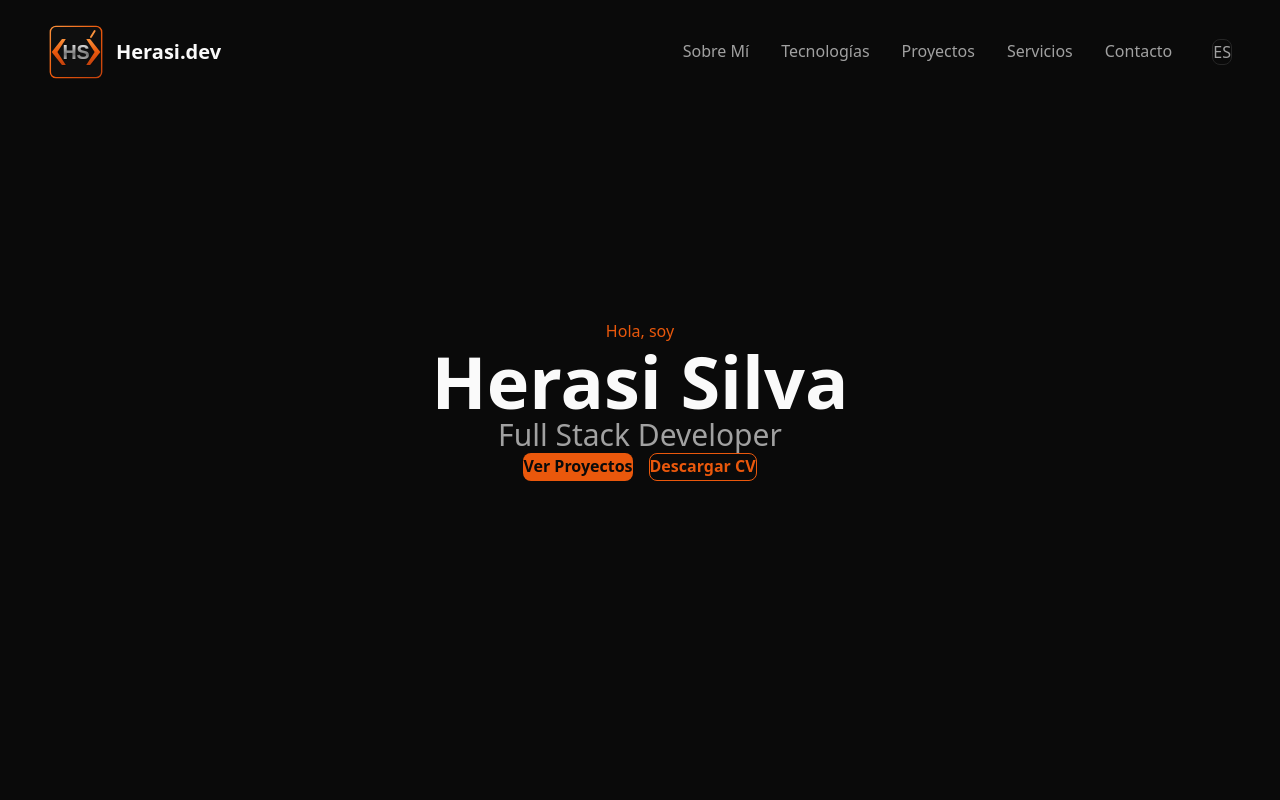
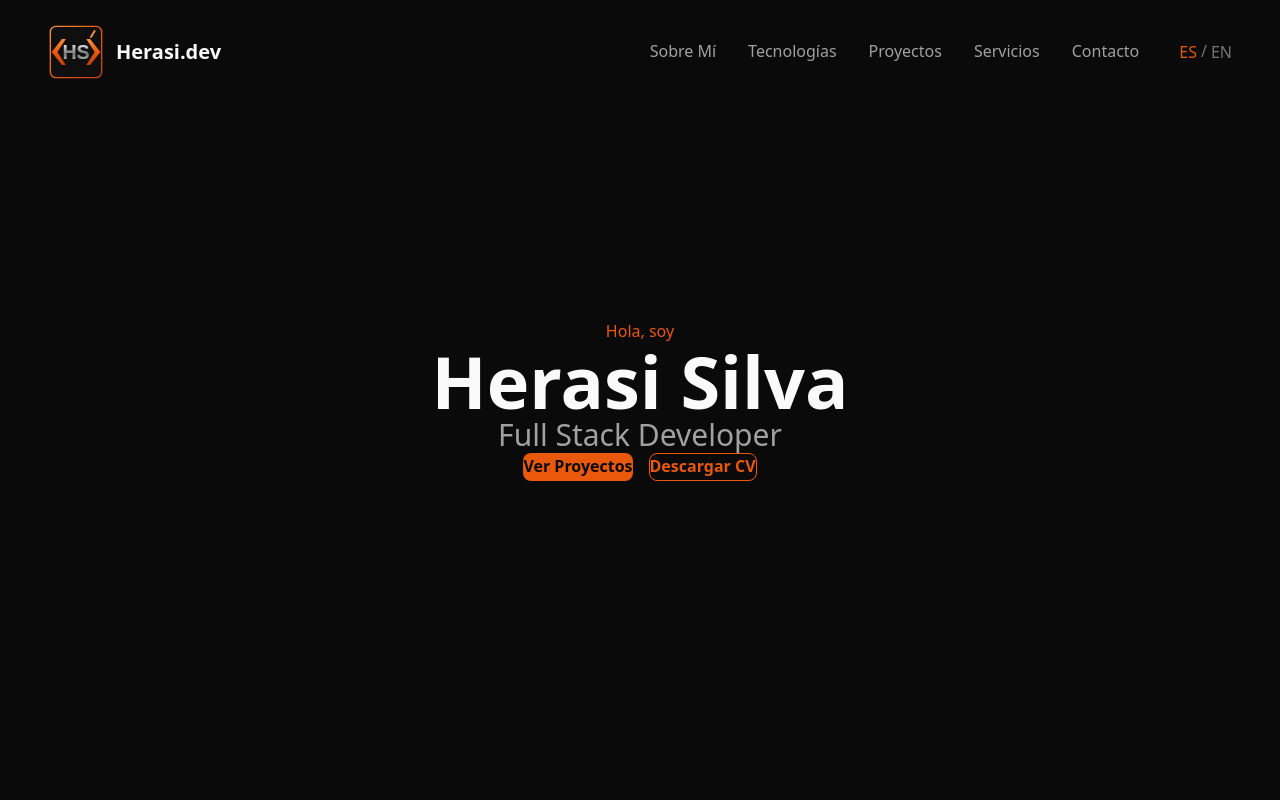
Before and after one commit to Hersil23/fullstack-portfolio, a Next.js app: page / in a window 1280 px wide. Shown: the top 800 px of the page. Built offline with nearby package versions, Linux system fonts and the light colour scheme.

Commit message:
feat: navbar completo con selector de idioma minimalista ES/EN

```diff
--- a/src/components/layout/Navbar.tsx
+++ b/src/components/layout/Navbar.tsx
@@ -16,15 +16,8 @@ import { navigation } from "@/data/content";
 // TIPOS
 // ============================================================================
 
-/**
- * Idiomas disponibles en la aplicación
- * @typedef {"es" | "en"} Language
- */
 type Language = "es" | "en";
 
-/**
- * Textos del navbar por idioma
- */
 const navTexts = {
   es: {
     about: "Sobre Mí",
@@ -46,95 +39,39 @@ const navTexts = {
 // COMPONENTE PRINCIPAL
 // ============================================================================
 
-/**
- * Navbar principal de la aplicación
- * @description Navegación responsive
- * @returns {JSX.Element} Componente de navegación
- */
 export default function Navbar() {
-  // ============================================================================
-  // ESTADO
-  // ============================================================================
-
-  /** Estado del menú móvil */
   const [isMenuOpen, setIsMenuOpen] = useState<boolean>(false);
-
-  /** Idioma actual */
   const [language, setLanguage] = useState<Language>("es");
-
-  /** Estado de scroll para efecto de fondo */
   const [isScrolled, setIsScrolled] = useState<boolean>(false);
 
-  // ============================================================================
-  // EFECTOS
-  // ============================================================================
-
-  /**
-   * Detecta el scroll para aplicar estilos al navbar
-   */
   useEffect(() => {
     const handleScroll = () => {
       setIsScrolled(window.scrollY > 20);
     };
-
     window.addEventListener("scroll", handleScroll);
     return () => window.removeEventListener("scroll", handleScroll);
   }, []);
 
-  /**
-   * Bloquea el scroll del body cuando el menú móvil está abierto
-   */
   useEffect(() => {
     if (isMenuOpen) {
       document.body.style.overflow = "hidden";
     } else {
       document.body.style.overflow = "unset";
     }
-
     return () => {
       document.body.style.overflow = "unset";
     };
   }, [isMenuOpen]);
 
-  // ============================================================================
-  // HANDLERS
-  // ============================================================================
-
-  /**
-   * Alterna el estado del menú móvil
-   */
   const toggleMenu = () => setIsMenuOpen(!isMenuOpen);
-
-  /**
-   * Cierra el menú móvil
-   */
   const closeMenu = () => setIsMenuOpen(false);
 
-  /**
-   * Alterna el idioma entre español e inglés
-   */
-  const toggleLanguage = () => {
-    setLanguage(language === "es" ? "en" : "es");
-  };
-
-  /**
-   * Obtiene el texto del navbar según el idioma actual
-   * @param {keyof typeof navTexts.es} key - Clave del texto
-   * @returns {string} Texto traducido
-   */
   const getText = (key: keyof typeof navTexts.es): string => {
     return navTexts[language][key];
   };
 
-  // ============================================================================
-  // RENDER
-  // ============================================================================
-
   return (
     <>
-      {/* ================================================================
-          NAVBAR PRINCIPAL
-          ================================================================ */}
       <nav
         className={`
           fixed z-50
@@ -143,35 +80,17 @@ export default function Navbar() {
           right-4 sm:right-6 lg:right-12
           transition-all duration-300 ease-in-out
           rounded-xl
-          ${
-            isScrolled
-              ? "bg-bg-primary/95 backdrop-blur-md shadow-lg shadow-black/20"
-              : "bg-transparent"
-          }
+          ${isScrolled ? "bg-bg-primary/95 backdrop-blur-md shadow-lg shadow-black/20" : "bg-transparent"}
         `}
       >
         <div className="flex items-center justify-between py-4 px-4 sm:px-6">
-          {/* ==============================================================
-              LOGO
-              - Mobile: 40px
-              - Tablet: 48px
-              - Desktop: 56px
-              ============================================================== */}
+          {/* LOGO */}
           <Link
             href="/"
             className="relative z-50 flex items-center gap-3 group"
             onClick={closeMenu}
           >
-            <div
-              className="
-                relative
-                w-10 h-10
-                sm:w-12 sm:h-12
-                lg:w-14 lg:h-14
-                transition-transform duration-300
-                group-hover:scale-105
-              "
-            >
+            <div className="relative w-10 h-10 sm:w-12 sm:h-12 lg:w-14 lg:h-14 transition-transform duration-300 group-hover:scale-105">
               <Image
                 src="/images/logo-herasi.svg"
                 alt="Herasi.dev Logo"
@@ -180,40 +99,19 @@ export default function Navbar() {
                 priority
               />
             </div>
-            <span
-              className="
-                text-text-primary font-bold
-                text-base sm:text-lg lg:text-xl
-                transition-colors duration-300
-                group-hover:text-accent
-              "
-            >
+            <span className="text-text-primary font-bold text-base sm:text-lg lg:text-xl transition-colors duration-300 group-hover:text-accent">
               Herasi.dev
             </span>
           </Link>
 
-          {/* ==============================================================
-              NAVEGACIÓN DESKTOP (> 1024px)
-              ============================================================== */}
+          {/* NAVEGACIÓN DESKTOP */}
           <div className="hidden lg:flex items-center gap-10">
-            {/* Links de navegación */}
             <ul className="flex items-center gap-8">
               {navigation.map((item) => (
                 <li key={item.id}>
                   <Link
                     href={item.href}
-                    className="
-                      text-text-secondary text-base font-medium
-                      transition-colors duration-300
-                      hover:text-accent
-                      relative
-                      after:content-['']
-                      after:absolute after:left-0 after:-bottom-1
-                      after:w-0 after:h-0.5
-                      after:bg-accent
-                      after:transition-all after:duration-300
-                      hover:after:w-full
-                    "
+                    className="text-text-secondary text-base font-medium transition-colors duration-300 hover:text-accent relative after:content-[''] after:absolute after:left-0 after:-bottom-1 after:w-0 after:h-0.5 after:bg-accent after:transition-all after:duration-300 hover:after:w-full"
                   >
                     {getText(item.id as keyof typeof navTexts.es)}
                   </Link>
@@ -221,105 +119,58 @@ export default function Navbar() {
               ))}
             </ul>
 
-            {/* Selector de idioma */}
+            {/* Selector de idioma Desktop */}
+            <div className="flex items-center gap-1">
               <button
-              onClick={toggleLanguage}
-              className="
-                px-4 py-2
-                text-base font-medium
-                text-text-secondary
-                border border-border rounded-lg
-                transition-all duration-300
-                hover:border-accent hover:text-accent
-              "
-              aria-label="Cambiar idioma"
+                onClick={() => setLanguage("es")}
+                className={`px-2 py-1 text-base font-medium transition-all duration-300 ${language === "es" ? "text-accent" : "text-text-muted hover:text-text-secondary"}`}
+                aria-label="Español"
               >
-              {language.toUpperCase()}
+                ES
+              </button>
+              <span className="text-text-muted">/</span>
+              <button
+                onClick={() => setLanguage("en")}
+                className={`px-2 py-1 text-base font-medium transition-all duration-300 ${language === "en" ? "text-accent" : "text-text-muted hover:text-text-secondary"}`}
+                aria-label="English"
+              >
+                EN
               </button>
             </div>
+          </div>
 
-          {/* ==============================================================
-              BOTÓN HAMBURGUESA (Mobile y Tablet < 1024px)
-              ============================================================== */}
+          {/* BOTÓN HAMBURGUESA */}
           <button
             onClick={toggleMenu}
-            className="
-              lg:hidden
-              relative z-50
-              w-12 h-12
-              flex flex-col items-center justify-center gap-2
-              transition-all duration-300
-            "
+            className="lg:hidden relative z-50 w-12 h-12 flex flex-col items-center justify-center gap-2 transition-all duration-300"
             aria-label={isMenuOpen ? "Cerrar menú" : "Abrir menú"}
             aria-expanded={isMenuOpen}
           >
-            <span
-              className={`
-                block w-7 h-0.5 bg-text-primary
-                transition-all duration-300
-                ${isMenuOpen ? "rotate-45 translate-y-2.5" : ""}
-              `}
-            />
-            <span
-              className={`
-                block w-7 h-0.5 bg-text-primary
-                transition-all duration-300
-                ${isMenuOpen ? "opacity-0" : ""}
-              `}
-            />
-            <span
-              className={`
-                block w-7 h-0.5 bg-text-primary
-                transition-all duration-300
-                ${isMenuOpen ? "-rotate-45 -translate-y-2.5" : ""}
-              `}
-            />
+            <span className={`block w-7 h-0.5 bg-text-primary transition-all duration-300 ${isMenuOpen ? "rotate-45 translate-y-2.5" : ""}`} />
+            <span className={`block w-7 h-0.5 bg-text-primary transition-all duration-300 ${isMenuOpen ? "opacity-0" : ""}`} />
+            <span className={`block w-7 h-0.5 bg-text-primary transition-all duration-300 ${isMenuOpen ? "-rotate-45 -translate-y-2.5" : ""}`} />
           </button>
         </div>
       </nav>
 
-      {/* ================================================================
-          MENÚ MÓVIL (< 1024px)
-          Pantalla completa con animación de entrada
-          ================================================================ */}
+      {/* MENÚ MÓVIL */}
       <div
-        className={`
-          lg:hidden
-          fixed inset-0 z-40
-          bg-bg-primary
-          transition-all duration-500 ease-in-out
-          ${isMenuOpen ? "opacity-100 visible" : "opacity-0 invisible"}
-        `}
+        className={`lg:hidden fixed inset-0 z-40 bg-bg-primary transition-all duration-500 ease-in-out ${isMenuOpen ? "opacity-100 visible" : "opacity-0 invisible"}`}
       >
         <div
-          className={`
-            flex flex-col items-center justify-center
-            min-h-screen
-            px-6
-            transition-all duration-500 delay-100
-            ${isMenuOpen ? "translate-y-0 opacity-100" : "-translate-y-8 opacity-0"}
-          `}
+          className={`flex flex-col items-center justify-center min-h-screen px-6 transition-all duration-500 delay-100 ${isMenuOpen ? "translate-y-0 opacity-100" : "-translate-y-8 opacity-0"}`}
         >
-          {/* Links de navegación móvil */}
           <ul className="flex flex-col items-center gap-8 sm:gap-10 mb-12">
             {navigation.map((item, index) => (
               <li
                 key={item.id}
                 className="overflow-hidden"
-                style={{
-                  transitionDelay: `${(index + 1) * 75}ms`,
-                }}
+                style={{ transitionDelay: `${(index + 1) * 75}ms` }}
               >
                 <Link
                   href={item.href}
                   onClick={closeMenu}
-                  className="
-                    block
-                    text-3xl sm:text-4xl font-semibold
-                    text-text-primary
-                    transition-colors duration-300
-                    hover:text-accent
-                  "
+                  className="block text-3xl sm:text-4xl font-semibold text-text-primary transition-colors duration-300 hover:text-accent"
                 >
                   {getText(item.id as keyof typeof navTexts.es)}
                 </Link>
@@ -327,21 +178,24 @@ export default function Navbar() {
             ))}
           </ul>
 
-          {/* Selector de idioma móvil */}
+          {/* Selector de idioma Móvil */}
+          <div className="flex items-center gap-2">
             <button
-            onClick={toggleLanguage}
-            className="
-              px-8 py-3
-              text-xl font-medium
-              text-text-secondary
-              border border-border rounded-lg
-              transition-all duration-300
-              hover:border-accent hover:text-accent
-            "
-            aria-label="Cambiar idioma"
+              onClick={() => setLanguage("es")}
+              className={`px-3 py-2 text-xl font-medium transition-all duration-300 ${language === "es" ? "text-accent" : "text-text-muted hover:text-text-secondary"}`}
+              aria-label="Español"
             >
-            {language === "es" ? "ES / EN" : "EN / ES"}
+              ES
             </button>
+            <span className="text-text-muted text-xl">/</span>
+            <button
+              onClick={() => setLanguage("en")}
+              className={`px-3 py-2 text-xl font-medium transition-all duration-300 ${language === "en" ? "text-accent" : "text-text-muted hover:text-text-secondary"}`}
+              aria-label="English"
+            >
+              EN
+            </button>
+          </div>
         </div>
       </div>
     </>
```
Lines whose indentation alone changed are shown as unchanged.
